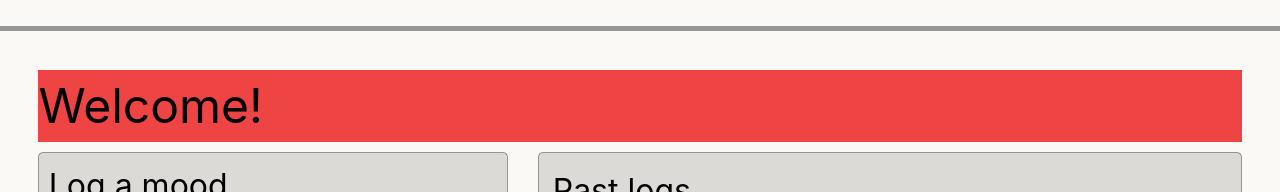
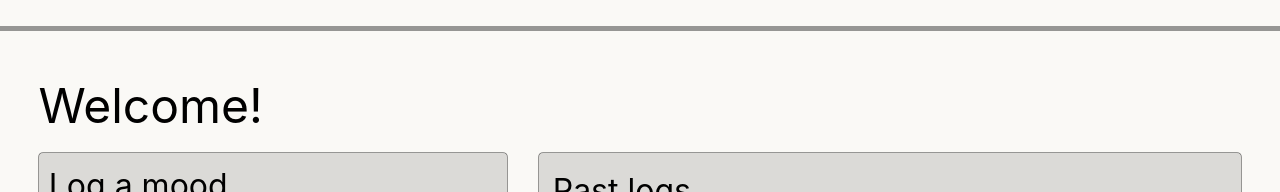
Before and after one commit to rey-soleil/feels-next, a Next.js app: page / in a window 1280 px wide. Shown: the part 145-337 px from the top of the page. Built offline with nearby package versions, Linux system fonts and the light colour scheme; no server answers; sample sign-in values are in the browser's storage.

Commit message:
fix(css): revert tailwind test changes

```diff
--- a/src/app/insights/page.js
+++ b/src/app/insights/page.js
@@ -27,7 +27,7 @@ export default function Insights() {
   console.log({ pastLogs });
 
   return (
-    <div className="m-10 p-10">
+    <div className="m-10">
       <CustomCard
         title="Correlations"
         component={<Correlations pastLogs={pastLogs} />}
--- a/src/app/page.js
+++ b/src/app/page.js
@@ -24,9 +24,7 @@ export default function Home() {
 
   return user ? (
     <div className="home">
-      <h2 className="bg-red-500">
-        Welcome{user.given_name && `, ${user.given_name}`}!
-      </h2>
+      <h2>Welcome{user.given_name && `, ${user.given_name}`}!</h2>
       <div className="home-content">
         {cards.map((card) => (
           <CustomCard
```
